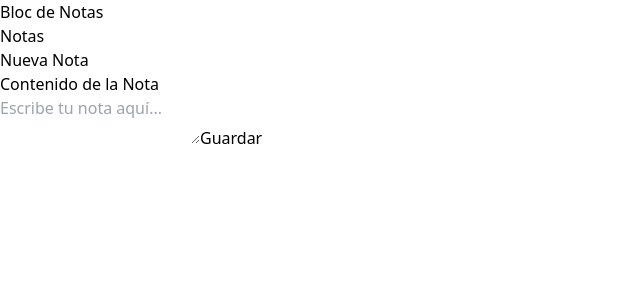
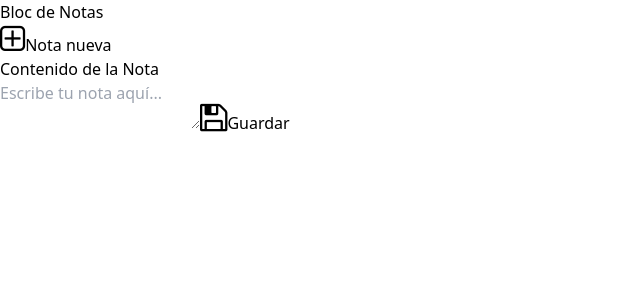
Before and after one commit to pmarino2013/notepad-vue, a Vue app: page / in a window 1280 px wide. Shown: the top 300 px of the page, without its empty margins (0-640 px from the left). Built offline with nearby package versions, Linux system fonts and the light colour scheme.

Commit message:
Agrego font-awesome y mejoro los botones

```diff
--- a/package.json
+++ b/package.json
@@ -9,6 +9,7 @@
     "preview": "vite preview"
   },
   "dependencies": {
+    "font-awesome": "^4.7.0",
     "md-editor-v3": "^4.15.6",
     "vue": "^3.3.4",
     "vue-router": "^4.3.2"
--- a/src/components/NavNote.vue
+++ b/src/components/NavNote.vue
@@ -10,12 +10,14 @@ const props = defineProps({
 </script>
 <template>
   <div class="md:w-1/4 bg-white shadow-lg rounded-lg p-4 mb-4 md:mb-0">
-    <h2 class="text-xl font-semibold mb-4">Notas</h2>
     <button
       class="w-full bg-green-500 hover:bg-green-600 text-white font-bold py-2 px-4 rounded mb-3"
       @click="clearNote"
     >
-      Nueva Nota
+      <div class="flex items-center justify-center gap-2">
+        <i class="fa fa-plus-square-o fa-2x" aria-hidden="true"></i
+        ><span class="text-xl">Nota nueva</span>
+      </div>
     </button>
     <ul>
       <li
@@ -24,16 +26,18 @@ const props = defineProps({
       >
         <div
           @click="readNote(item)"
-          class="flex-auto mb-2 p-2 bg-gray-200 rounded-l-lg cursor-pointer hover:bg-gray-300"
+          class="flex-auto mb-2 px-2 py-4 bg-gray-200 rounded-l-lg cursor-pointer hover:bg-gray-300"
         >
           <!-- <span>Nota {{ index + 1 }}</span> -->
-          <span>{{ item.text.substring(0, 20) }}...</span>
+          <span v-if="item.text.length > 20" class="text-xl"
+            >{{ item.text.substring(0, 20) }}...</span
+          ><span v-else class="text-xl">{{ item.text }}</span>
         </div>
         <div
-          class="mb-2 p-2 rounded-r-lg cursor-pointer hover:bg-gray-300 bg-red-500 text-white font-bold"
+          class="mb-2 px-2 py-3 rounded-r-lg cursor-pointer hover:bg-gray-300 bg-red-500 text-white font-bold"
           @click="deleteNote(item.id)"
         >
-          X
+          <i class="fa fa-trash-o fa-2x" aria-hidden="true"></i>
         </div>
       </li>
     </ul>
--- a/src/main.js
+++ b/src/main.js
@@ -2,6 +2,7 @@ import { createApp } from "vue";
 
 import router from "./router";
 import "./style.css";
+import "font-awesome/css/font-awesome.css";
 
 import App from "./App.vue";
 
--- a/src/views/HomeScreen.vue
+++ b/src/views/HomeScreen.vue
@@ -92,7 +92,7 @@ const deleteNote = (id) => {
       <h2 class="text-xl font-semibold mb-4">Contenido de la Nota</h2>
       <textarea
         id="textNote"
-        class="w-full h-96 p-4 border border-gray-300 rounded focus:outline-none focus:ring-2 focus:ring-green-500"
+        class="w-full h-96 p-4 border border-gray-300 rounded focus:outline-none focus:ring-2 focus:ring-green-500 text-xl"
         placeholder="Escribe tu nota aquí..."
         v-model="note.text"
       ></textarea>
@@ -104,7 +104,10 @@ const deleteNote = (id) => {
           !note.text && 'disabled:bg-gray-400 disabled:cursor-not-allowed'
         "
       >
-        Guardar
+        <div class="flex justify-center items-center gap-2">
+          <i class="fa fa-floppy-o fa-2x" aria-hidden="true"></i>
+          <span class="text-xl">Guardar</span>
+        </div>
       </button>
     </div>
     <Transition>
```
Also changed, not shown: 1 other file (tests, documents, lock files or other folders).
